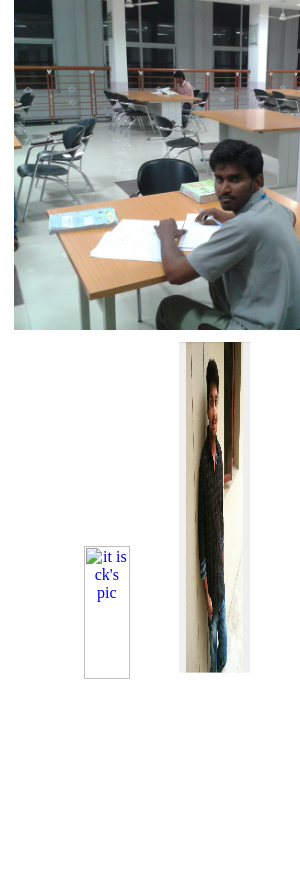
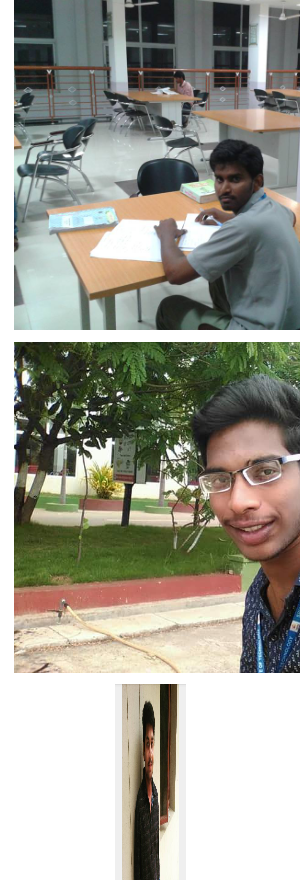
Before and after one commit to harkrishnamekala/Cloud-based-File-Converter, an Electron app: page team.html in a window 300 px wide. Shown: the part 357-1237 px from the top of the page. Drawn offline with Linux system fonts and the light colour scheme.

Commit message:
Fixed Path

```diff
--- a/team.html
+++ b/team.html
@@ -25,7 +25,7 @@
 		<center>
 			<a href="#"><img src="assets/harikrishna_pic.jpg" alt="it is hk's pic" id="id1"/></a>
 			<a href="#"><img src="assets/jayanth_pic.jpg" alt="it is tj's pic" id="id2"/></a><br>
-			<a href="#"><img src="assests/chinni_pic.jpg" alt="it is ck's pic" id="id3"/></a>
+			<a href="#"><img src="assets/chinni_pic.jpg" alt="it is ck's pic" id="id3"/></a>
 			<a href="#"><img src="assets/saikiran_pic.jpg" alt="it is sk's pic" id="id4"/></a>
 		</center>
 	</body>
```
